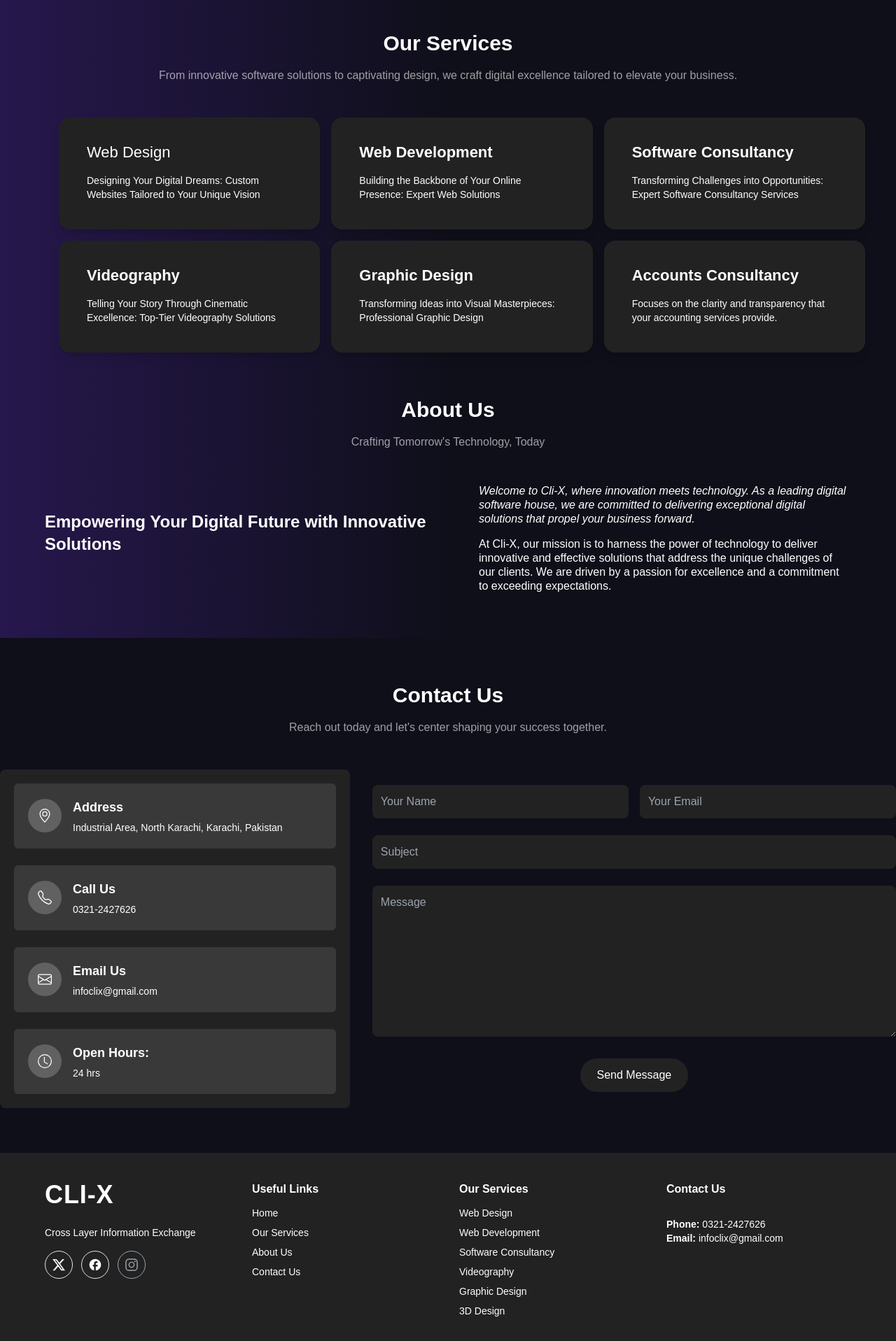
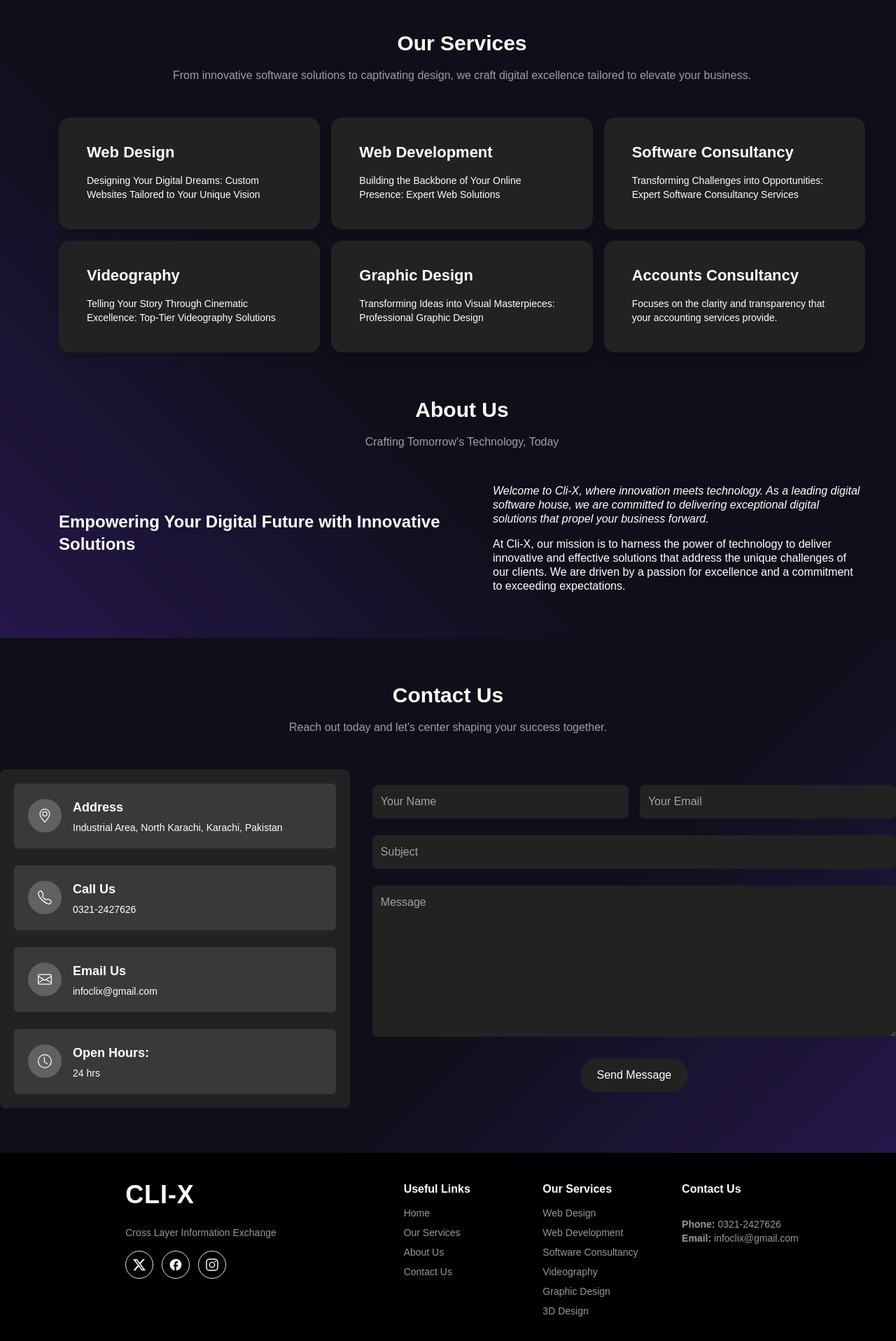
Before and after one commit to mr-saim-365/CLIX, a Next.js app: page / in a window 1280 px wide. Shown: the part 880-2797 px from the top of the page at 70% size. Built offline with nearby package versions, Linux system fonts and the light colour scheme.

Commit message:
Changes updated.

```diff
--- a/src/components/Contact.js
+++ b/src/components/Contact.js
@@ -7,7 +7,7 @@ const Contact = () => {
 
     return (
         <>
-            <section id="contact" className="contact py-16 bg-dark-bg">
+            <section id="contact" className="contact py-16 bg-hero-gradient-r">
 
                 <div className="container mx-auto text-center mb-12" data-aos="fade-up">
                     <h2 className="text-3xl text-[#ffffff] font-bold mb-4">Contact Us</h2>
--- a/src/components/Footer.js
+++ b/src/components/Footer.js
@@ -2,19 +2,57 @@ import Link from "next/link";
 import { MdOutlineFacebook } from "react-icons/md";
 import { FaXTwitter } from "react-icons/fa6";
 import { IoLogoInstagram } from "react-icons/io5";
+import { useRef, useEffect } from "react";
+import { useIntersection } from "react-use";
+import gsap from "gsap";
 
 const Footer = () => {
+
+    const sectionRef = useRef(null);
+
+    const intersection = useIntersection(sectionRef, {
+        root: null,
+        rootMargin: "0px",
+        threshold: 0,
+    });
+
+    useEffect(() => {
+        const isSmallScreen = window.innerWidth < 768;
+
+        if (intersection?.isIntersecting) {
+            // Animate IN
+            gsap.to(".fadeIn", {
+                opacity: 1,
+                x: isSmallScreen ? 0 : 20,
+                y: isSmallScreen ? 20 : 0,
+                duration: 2,
+                ease: "power4.out",
+                stagger: { amount: 0.3 },
+            });
+        } else {
+            // Animate OUT
+            gsap.to(".fadeIn", {
+                opacity: 0,
+                x: isSmallScreen ? 0 : -60,
+                y: isSmallScreen ? -20 : 0,
+                duration: 2,
+                ease: "power4.out",
+            });
+        }
+    }, [intersection]);
+
     return (
         <>
-            <footer id="footer" class="bg-[#222222] text-[#FFFFFF] text-sm relative">
-                <div className=" mx-auto py-[40px] w-full px-4 md:px-0 md:w-[90%] 2xl:w-[70%]">
+            <footer id="footer" class="bg-black text-[#FFFFFF] text-sm relative">
+                <div className="w-full flex items-center justify-center flex-col">
+                    <div className="py-[40px] md:w-[90%] px-4 md:px-0 flex items-center justify-center">
                         <div>
-                        <div class="grid grid-cols-1 md:grid-cols-2 lg:grid-cols-4 gap-8">
-                            <div className="col-span-1">
+                            <div ref={sectionRef} class="grid grid-cols-1 md:grid-cols-2 lg:grid-cols-5 gap-8">
+                                <div className="fadeIn col-span-2">
                                     <Link href="index.html" class="flex items-center mb-6">
                                         <span class="text-4xl font-bold tracking-wide">CLI-X</span>
                                     </Link>
-                                <p class="text-sm">Cross Layer Information Exchange</p>
+                                    <p class="text-sm text-white/60">Cross Layer Information Exchange</p>
                                     <div class="flex mt-4 space-x-3">
                                         <Link href="#" class="flex items-center justify-center w-10 h-10 rounded-full border hover:text-white/100  hover:border-white/60 transition">
                                             <FaXTwitter size={20} class="bi bi-twitter-x" />
@@ -22,48 +60,54 @@ const Footer = () => {
                                         <Link href="#" class="flex items-center justify-center w-10 h-10 rounded-full border hover:text-blue-700 hover:border-white/60 transition">
                                             <MdOutlineFacebook size={20} class="bi bi-facebook" />
                                         </Link>
-                                    <Link href="#" class="flex items-center justify-center w-10 h-10 rounded-full border hover:text-pink-500 border-gray-400 text-gray-400  hover:border-white/60 transition">
+                                        <Link href="#" class="flex items-center justify-center w-10 h-10 rounded-full border hover:text-pink-500   hover:border-white/60 transition">
                                             <IoLogoInstagram size={20} class="bi bi-instagram" />
                                         </Link>
                                     </div>
                                 </div>
 
-                            <div>
+                                <div className="fadeIn">
                                     <h4 class="text-base font-bold pb-3">Useful Links</h4>
-                                <ul class="space-y-2">
-                                    <li><Link href="#hero" class="hover:text-white/60">Home</Link></li>
-                                    <li><Link href="#service" class="hover:text-white/60">Our Services</Link></li>
-                                    <li><Link href="#about" class="hover:text-white/60">About Us</Link></li>
-                                    <li><Link href="#contact" class="hover:text-white/60">Contact Us</Link></li>
+                                    <ul class="space-y-2 text-white/60">
+                                        <li><Link href="#hero">Home</Link></li>
+                                        <li><Link href="#service">Our Services</Link></li>
+                                        <li><Link href="#about">About Us</Link></li>
+                                        <li><Link href="#contact">Contact Us</Link></li>
                                     </ul>
                                 </div>
 
-                            <div>
+                                <div className="fadeIn">
                                     <h4 class="text-base font-bold pb-3">Our Services</h4>
-                                <ul class="space-y-2">
-                                    <li><Link href="#" class="hover:text-white/60">Web Design</Link></li>
-                                    <li><Link href="#" class="hover:text-white/60">Web Development</Link></li>
-                                    <li><Link href="#" class="hover:text-white/60">Software Consultancy</Link></li>
-                                    <li><Link href="#" class="hover:text-white/60">Videography</Link></li>
-                                    <li><Link href="#" class="hover:text-white/60">Graphic Design</Link></li>
-                                    <li><Link href="#" class="hover:text-white/60">3D Design</Link></li>
+                                    <ul class="space-y-2 text-white/60">
+                                        <li><Link href="#">Web Design</Link></li>
+                                        <li><Link href="#">Web Development</Link></li>
+                                        <li><Link href="#">Software Consultancy</Link></li>
+                                        <li><Link href="#">Videography</Link></li>
+                                        <li><Link href="#">Graphic Design</Link></li>
+                                        <li><Link href="#">3D Design</Link></li>
                                     </ul>
                                 </div>
 
-                            <div class="col-span-1 lg:col-span-1 text-center md:text-left">
-                                <h4 class="text-base font-bold pb-3">Contact Us</h4>
+                                <div class="fadeIn col-span-1 lg:col-span-1 text-center md:text-left text-white/60">
+                                    <h4 class="text-base font-bold pb-3 text-[#ffffff]">Contact Us</h4>
                                     <p class="mt-4"><strong>Phone:</strong> <span>0321-2427626</span></p>
                                     <p><strong>Email:</strong> <span>infoclix@gmail.com</span></p>
                                 </div>
                             </div>
                         </div>
                     </div>
-                <div class="text-center mt-8 border-t py-8 border-white/20">
-                    <p class="mb-1">© <span>Copyright</span> <strong class="px-1">Impact</strong> <span>All Rights Reserved</span></p>
-                    <div class="text-sm mt-1">
-                        Designed by <Link href="https://bootstrapmade.com/" class="hover:text-white/60">CLI-X</Link>
+
+                    <div className="text-center mt-8 border-t py-8 border-white/20 text-white/60 md:w-[90%] px-4 md:px-0 flex flex-col items-center justify-center">
+                        <div >
+                            <p class="fadeIn mb-1">© <span>Copyright</span> <strong class="px-1">Impact</strong> <span>All Rights Reserved</span></p>
+                            <div class="fadeIn text-sm mt-1">
+                                Designed by <Link href="https://bootstrapmade.com/">CLI-X</Link>
                             </div>
                         </div>
+
+                    </div>
+                </div>
+
 
 
             </footer>
--- a/src/components/Navbar.js
+++ b/src/components/Navbar.js
@@ -9,7 +9,7 @@ const Navbar = () => {
   const [servicesDropdownOpen, setServicesDropdownOpen] = useState(false);
 
   return (
-    <header className="w-full shadow z-50">
+    <header >
       {/* Top Bar */}
       <div className="bg-hero-gradient-r text-[#ffffff] py-4 w-full text-sm md:text-[15px]">
         <div className="container mx-auto w-full md:px-0 md:w-[90%] 2xl:w-[80%] flex justify-between items-center px-4">
--- a/src/components/Services.js
+++ b/src/components/Services.js
@@ -10,24 +10,28 @@ const Services = () => {
     const intersection = useIntersection(sectionRef, {
         root: null,
         rootMargin: "0px",
-        threshold: 0.2, // Triggers when 20% of the element is visible
+        threshold: 0.2,
     });
 
     useEffect(() => {
+        const isSmallScreen = window.innerWidth < 768;
+
         if (intersection?.isIntersecting) {
-            // Animate IN when element enters viewport
+            // Animate IN
             gsap.to(".fadeIn", {
                 opacity: 1,
-                x: 20,
+                x: isSmallScreen ? 0 : 20,
+                y: isSmallScreen ? 20 : 0,
                 duration: 2,
                 ease: "power4.out",
                 stagger: { amount: 0.3 },
             });
         } else {
-            // Animate OUT when element leaves viewport
+            // Animate OUT
             gsap.to(".fadeIn", {
                 opacity: 0,
-                x: -80,
+                x: isSmallScreen ? 80 : -80,
+                y: isSmallScreen ? -20 : 0,
                 duration: 2,
                 ease: "power4.out",
             });
@@ -36,9 +40,9 @@ const Services = () => {
 
     return (
         <>
-            <section id="services" className="services bg-hero-gradient-l py-16">
-                <div className="w-full px-2 md:px-0 md:w-[90%] 2xl:w-[70%] mx-auto text-[#ffffff]">
-                    <div className="container mx-auto 2xl:w-[80%] md:w-[90%] text-center mb-12" data-aos="fade-up">
+            <section className="bg-hero-gradient-l py-16">
+                <div ref={sectionRef} className="w-full px-3 md:px-0 md:w-[90%] 2xl:w-[70%] mx-auto text-[#ffffff]">
+                    <div className="fadeIn mx-auto 2xl:w-[80%] md:w-[90%] text-center mb-12">
                         <h2 className="text-3xl font-bold font-montserrat mb-4">Our Services</h2>
                         <p className="text-white/60">
                             From innovative software solutions to captivating design, we craft
@@ -46,13 +50,13 @@ const Services = () => {
                         </p>
                     </div>
 
-                    <div ref={sectionRef} className="container mx-auto grid grid-cols-1 text-sm sm:grid-cols-2 lg:grid-cols-3 gap-4">
+                    <div className="container fadeIn mx-auto grid grid-cols-1 text-sm sm:grid-cols-2 lg:grid-cols-3 gap-4">
                         <div
-                            className="service-item fadeIn relative p-10 bg-[#222222] rounded-2xl shadow-lg"
+                            className="service-item elative md:md:p-10 p-5 bg-[#222222] rounded-2xl shadow-lg"
                             data-aos="fade-up"
                             data-aos-delay="100"
                         >
-                            <h3 className="text-[22px] mb-3 inline-block pb-2 font-semibol border-[#172a28]/10">Web Design</h3>
+                            <h3 className="text-[18px] md:text-[22px] mb-3 inline-block pb-2 font-semibold border-[#172a28]/10">Web Design</h3>
                             <p>
                                 Designing Your Digital Dreams: Custom Websites Tailored to Your
                                 Unique Vision
@@ -60,11 +64,11 @@ const Services = () => {
                         </div>
 
                         <div
-                            className="service-item  fadeIn   relative p-10 bg-[#222222] rounded-2xl shadow-lg"
+                            className="service-item   relative md:p-10 p-5  bg-[#222222] rounded-2xl shadow-lg"
                             data-aos="fade-up"
                             data-aos-delay="200"
                         >
-                            <h3 className="text-[22px] mb-3 pb-2 inline-block  font-semibold border-[#172a28]/10">Web Development</h3>
+                            <h3 className="text-[18px] md:text-[22px]  mb-3 pb-2 inline-block  font-semibold border-[#172a28]/10">Web Development</h3>
                             <p>
                                 Building the Backbone of Your Online Presence: Expert Web
                                 Solutions
@@ -72,11 +76,11 @@ const Services = () => {
                         </div>
 
                         <div
-                            className="service-item  fadeIn  relative p-10 bg-[#222222] rounded-2xl shadow-lg"
+                            className="service-item  relative md:p-10 p-5  bg-[#222222] rounded-2xl shadow-lg"
                             data-aos="fade-up"
                             data-aos-delay="300"
                         >
-                            <h3 className="text-[22px] mb-3 pb-2 inline-block font-semibold border-[#172a28]/10">Software Consultancy</h3>
+                            <h3 className="text-[18px] md:text-[22px]  mb-3 pb-2 inline-block font-semibold border-[#172a28]/10">Software Consultancy</h3>
                             <p>
                                 Transforming Challenges into Opportunities: Expert Software
                                 Consultancy Services
@@ -84,11 +88,11 @@ const Services = () => {
                         </div>
 
                         <div
-                            className="service-item  fadeIn  relative p-10 bg-[#222222] rounded-2xl shadow-lg"
+                            className="service-item  relative md:p-10 p-5  bg-[#222222] rounded-2xl shadow-lg"
                             data-aos="fade-up"
                             data-aos-delay="400"
                         >
-                            <h3 className="text-[22px] mb-3 pb-2 inline-block  font-semibold border-[#172a28]/10">Videography</h3>
+                            <h3 className="text-[18px] md:text-[22px]  mb-3 pb-2 inline-block  font-semibold border-[#172a28]/10">Videography</h3>
                             <p>
                                 Telling Your Story Through Cinematic Excellence: Top-Tier
                                 Videography Solutions
@@ -96,11 +100,11 @@ const Services = () => {
                         </div>
 
                         <div
-                            className="service-item  fadeIn  relative p-10 bg-[#222222] rounded-2xl shadow-lg"
+                            className="service-item  relative md:p-10 p-5  bg-[#222222] rounded-2xl shadow-lg"
                             data-aos="fade-up"
                             data-aos-delay="500"
                         >
-                            <h3 className="text-[22px] mb-3 pb-2 inline-block  font-semibold border-[#172a28]/10">Graphic Design</h3>
+                            <h3 className="text-[18px] md:text-[22px]  mb-3 pb-2 inline-block  font-semibold border-[#172a28]/10">Graphic Design</h3>
                             <p>
                                 Transforming Ideas into Visual Masterpieces: Professional Graphic
                                 Design
@@ -108,11 +112,11 @@ const Services = () => {
                         </div>
 
                         <div
-                            className="service-item  fadeIn  relative p-10 bg-[#222222] rounded-2xl shadow-lg"
+                            className="service-item  relative md:p-10 p-5  bg-[#222222] rounded-2xl shadow-lg"
                             data-aos="fade-up"
                             data-aos-delay="600"
                         >
-                            <h3 className="text-[22px] mb-3 pb-2 inline-block  font-semibold border-[#172a28]/10">Accounts Consultancy</h3>
+                            <h3 className="text-[18px] md:text-[22px]  mb-3 pb-2 inline-block  font-semibold border-[#172a28]/10">Accounts Consultancy</h3>
                             <p>
                                 Focuses on the clarity and transparency that your accounting
                                 services provide.
@@ -121,12 +125,12 @@ const Services = () => {
                     </div>
 
                     <section id="about" className="about  mt-16">
-                        <div className="container mx-auto text-center mb-12" data-aos="fade-up">
+                        <div className="container fadeIn mx-auto text-center mb-12" data-aos="fade-up">
                             <h2 className="text-3xl font-bold mb-4">About Us</h2>
                             <p className="text-white/60">Crafting Tomorrow's Technology, Today</p>
                         </div>
 
-                        <div className="container mx-auto grid grid-cols-1 lg:grid-cols-2 gap-2 md:gap-6 text-sm md:text-[16px] items-center">
+                        <div className="container fadeIn mx-auto grid grid-cols-1 lg:grid-cols-2 gap-2 md:gap-6 text-sm md:text-[16px] items-center">
                             <div data-aos="fade-up" data-aos-delay="100">
                                 <h3 className="text-[16px] sm:text-2xl font-semibold  mb-4">
                                     Empowering Your Digital Future with Innovative Solutions
--- a/tailwind.config.mjs
+++ b/tailwind.config.mjs
@@ -20,8 +20,8 @@ export default {
       },
 
       backgroundImage: {
-        'hero-gradient-r': 'linear-gradient(135deg, #0f0f1a 50%, #2b1957 110%, #5a3d91 80%)',
-        'hero-gradient-l': 'linear-gradient(270deg, #0f0f1a 50%, #2b1957 110%, #5a3d91 80%)',
+        'hero-gradient-r': 'linear-gradient(135deg, #0f0f1a 60%, #2b1957 110%, #5a3d91 80%)',
+        'hero-gradient-l': 'linear-gradient(-135deg, #0f0f1a 60%, #2b1957 110%, #5a3d91 80%)',
       },
     },
   },
```
Also changed, not shown: src/components/Hero.js (+16 -12 lines). Lines whose indentation alone changed are shown as unchanged.
